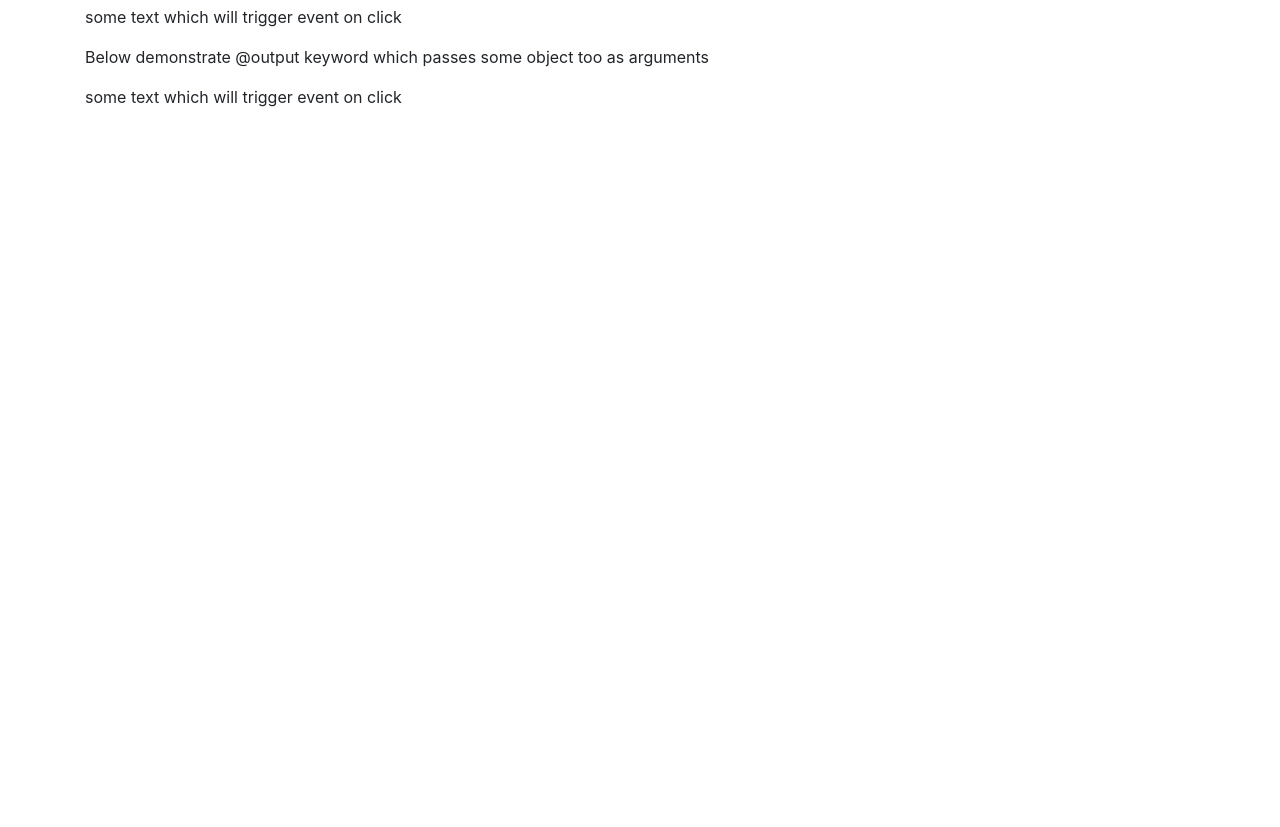
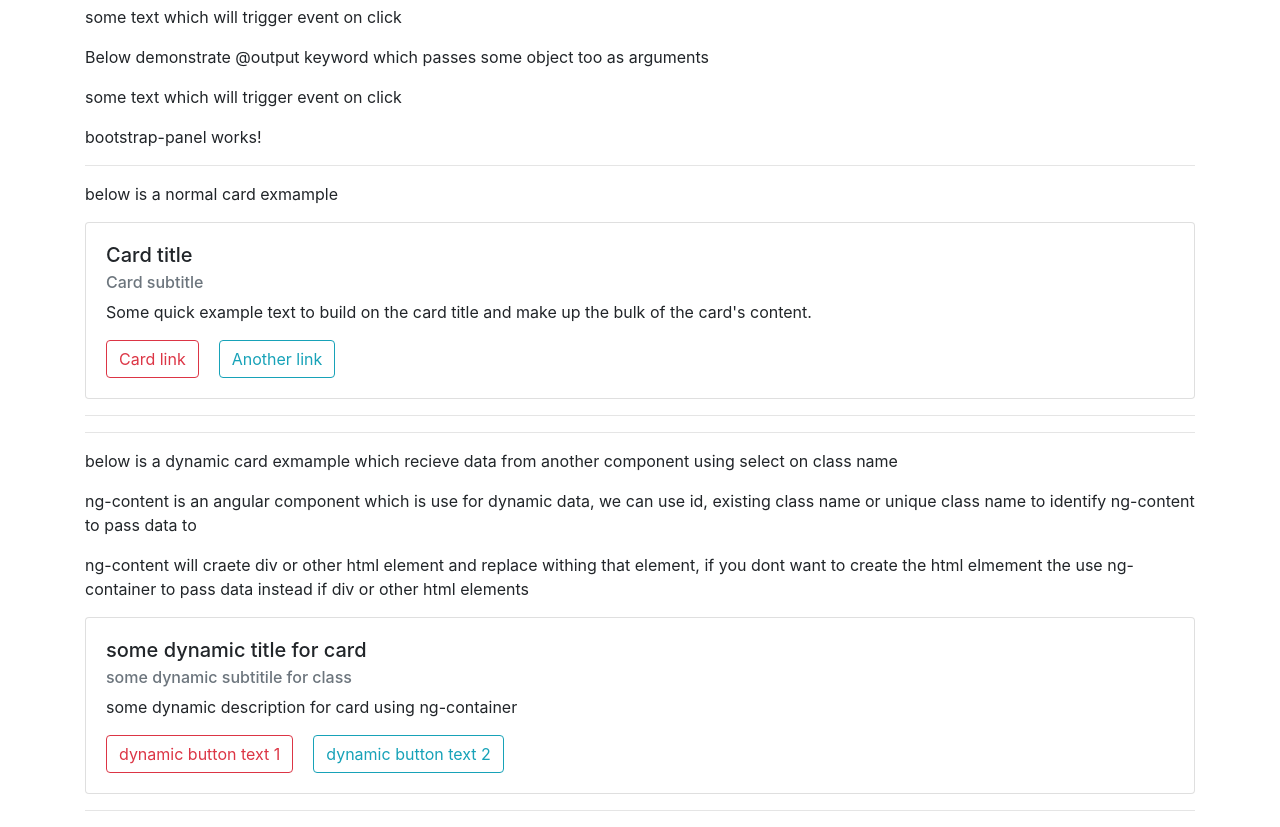
Before and after one commit to dildarhussain997/.NetCore5WithAngular12, an Angular app in the folder NetCore5WithAngular12/NetCore5WithAngular12/ClientApp/: page /test in a window 1280 px wide. Shown: the part 1780-2607 px from the top of the page. Before the commit the page ends 1905 px from the top, so only its background shows below. Built offline with nearby package versions, Linux system fonts and the light colour scheme.

Commit message:
ng-content and ng-container been used from passing dynamic data for resuable components

```diff
--- a/NetCore5WithAngular12/NetCore5WithAngular12/ClientApp/src/app/app.module.ts
+++ b/NetCore5WithAngular12/NetCore5WithAngular12/ClientApp/src/app/app.module.ts
@@ -9,13 +9,15 @@ import { TestComponent } from './test/test.component';
 import { SummaryPipe } from './pipes/summary.pipe';
 import { FonttestComponent } from './shared/components/fonttest/fonttest.component';
 import { CommonModule } from '@angular/common';
+import { BootstrapPanelComponent } from './shared/components/bootstrap-panel/bootstrap-panel.component';
 
 @NgModule({
   declarations: [
     CourseComponent,
     TestComponent,
     SummaryPipe,
-    FonttestComponent
+    FonttestComponent,
+    BootstrapPanelComponent
   ],
 
   imports: [
--- /dev/null
+++ b/NetCore5WithAngular12/NetCore5WithAngular12/ClientApp/src/app/shared/components/bootstrap-panel/bootstrap-panel.component.html
@@ -0,0 +1,39 @@
+<p>bootstrap-panel works!</p>
+
+<hr>
+<p>below is a normal card exmample</p>
+<div class="card">
+  <div class="card-body">
+    <h5 class="card-title">Card title</h5>
+    <h6 class="card-subtitle mb-2 text-muted">Card subtitle</h6>
+    <p class="card-text">Some quick example text to build on the card title and make up the bulk of the card's content.</p>
+    <a href="#" class="btn btn-outline-danger card-link">Card link</a>
+    <a href="#" class="btn btn-outline-info card-link">Another link</a>
+  </div>
+</div>
+<hr>
+
+<hr>
+<p>below is a dynamic card exmample which recieve data from another component using select on class name</p>
+<p>ng-content is an angular component which is use for dynamic data, we can use id, existing class name or unique class name to identify ng-content to pass data to</p>
+<p>ng-content will craete div or other html element and replace withing that element, if you dont want to create the html elmement the use ng-container to pass data instead if div or other html elements</p>
+<div class="card">
+  <div class="card-body">
+    <h5 class="card-title">
+      <ng-content select=".anyClassName"></ng-content>
+    </h5>
+    <h6 class="card-subtitle mb-2 text-muted">
+      <ng-content select="#anyIdName"></ng-content>
+    </h6>
+    <p class="card-text">
+      <ng-content select=".anyClassName2"></ng-content>
+    </p>
+    <a href="#" class="btn btn-outline-danger card-link">
+      <ng-content select="#anyIdName2"></ng-content>
+    </a>
+    <a href="#" class="btn btn-outline-info card-link">
+      <ng-content select="#anyIdName3"></ng-content>
+    </a>
+  </div>
+</div>
+<hr>
--- /dev/null
+++ b/NetCore5WithAngular12/NetCore5WithAngular12/ClientApp/src/app/shared/components/bootstrap-panel/bootstrap-panel.component.ts
@@ -0,0 +1,15 @@
+import { Component, OnInit } from '@angular/core';
+
+@Component({
+  selector: 'bootstrap-panel',
+  templateUrl: './bootstrap-panel.component.html',
+  styleUrls: ['./bootstrap-panel.component.css']
+})
+export class BootstrapPanelComponent implements OnInit {
+
+  constructor() { }
+
+  ngOnInit(): void {
+  }
+
+}
--- a/NetCore5WithAngular12/NetCore5WithAngular12/ClientApp/src/app/test/test.component.html
+++ b/NetCore5WithAngular12/NetCore5WithAngular12/ClientApp/src/app/test/test.component.html
@@ -31,4 +31,23 @@
 <!-- [isFill] property is an input varibale and can be set from outside of component when used as a directive -->
 <!-- [is-Showable] is alias name of fonttest component -->
 <!-- event-Happend is custom event just like click etc so we write it inside () -->
-<app-fonttest [isFill] ="isFill" [is-Showable]="isShowable" (event-Happend)="onEventHappend()" (event-Happend2)="onEventHappend2($event)" (event-Happend3)="onEventHappend3($event)"></app-fonttest>
+<app-fonttest [isFill]="isFill" [is-Showable]="isShowable" (event-Happend)="onEventHappend()" (event-Happend2)="onEventHappend2($event)" (event-Happend3)="onEventHappend3($event)"></app-fonttest>
+
+
+<bootstrap-panel>
+  <div class="anyClassName">
+    some dynamic title for card
+  </div>
+  <div id="anyIdName">
+    some dynamic subtitile for class
+  </div>
+  <ng-container class="anyClassName2">
+    some dynamic description for card using ng-container
+  </ng-container>
+  <ng-container id="anyIdName2">
+    dynamic button text 1
+  </ng-container>
+  <ng-container id="anyIdName3">
+   dynamic button text 2
+  </ng-container>
+</bootstrap-panel>
--- a/NetCore5WithAngular12/NetCore5WithAngular12/ClientApp/src/styles.css
+++ b/NetCore5WithAngular12/NetCore5WithAngular12/ClientApp/src/styles.css
@@ -1 +1,2 @@
 /* You can add global styles to this file, and also import other style files */
+@import "../node_modules/bootstrap/dist/css/bootstrap.css";
```
Also changed, not shown: NetCore5WithAngular12/NetCore5WithAngular12/ClientApp/src/app/shared/components/bootstrap-panel/bootstrap-panel.component.css (added), 2 other files (tests, documents, lock files or other folders).
